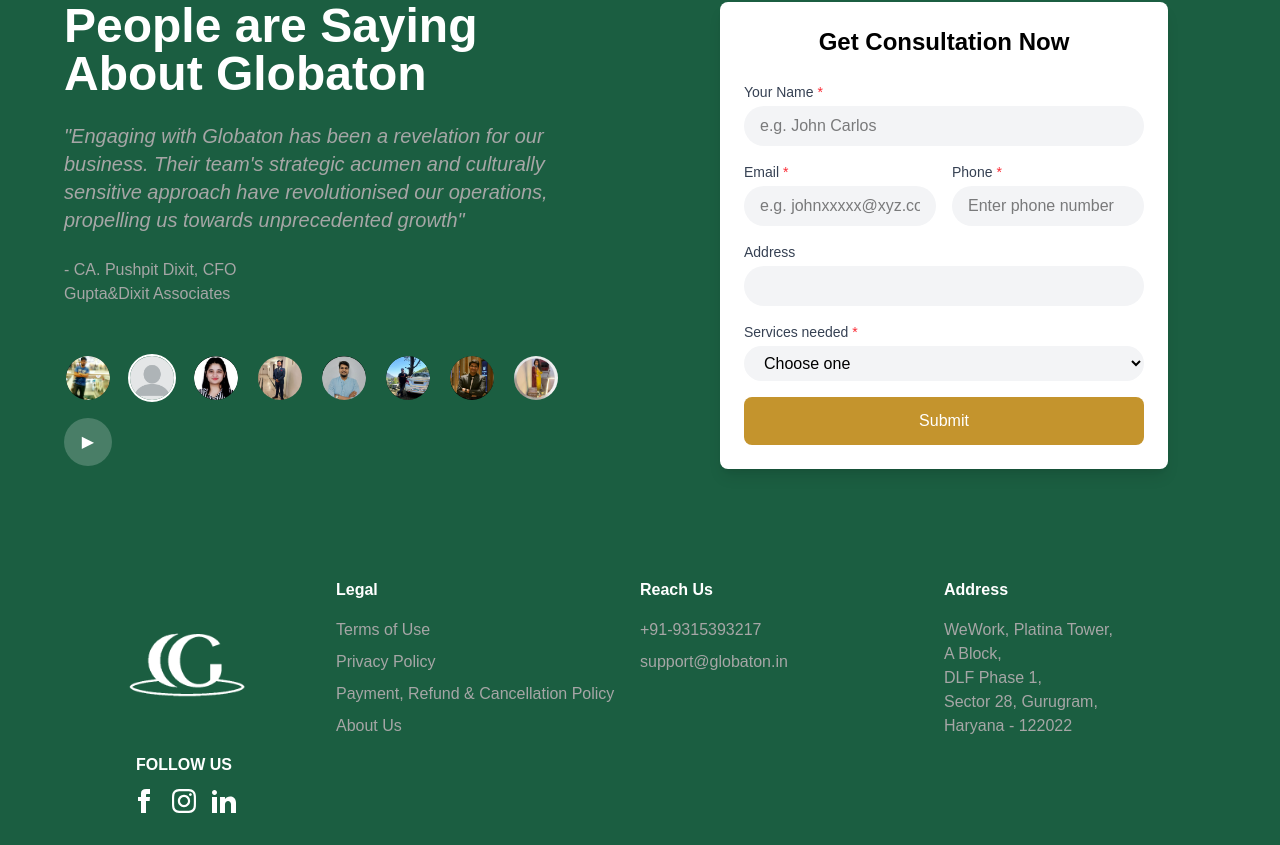
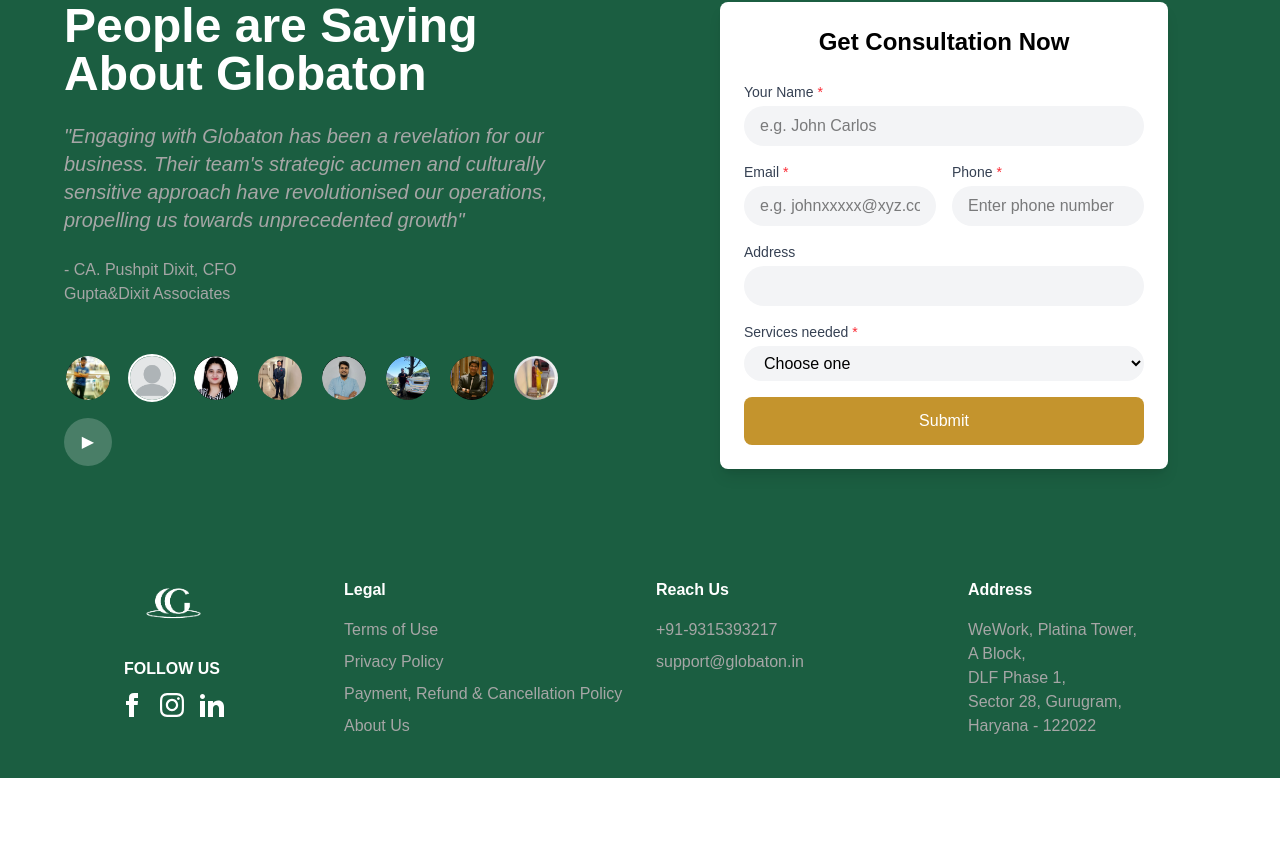
Before and after one commit to Ankita030694/globaton, a Next.js app: page / in a window 1280 px wide. Shown: the part 3965-4810 px from the top of the page. After the commit the page ends 4743 px from the top, so only its background shows below. Built offline with nearby package versions, Linux system fonts and the light colour scheme; no server answers; the database is empty.

Commit message:
fixed footer

```diff
--- a/src/components/Footer.tsx
+++ b/src/components/Footer.tsx
@@ -4,19 +4,20 @@
 const Footer = () => {
   return (
     <div className="bg-[#1B5E41] p-4 md:p-8 mt-auto">
-      <div className="flex flex-col md:flex-row justify-between items-start max-w-7xl mx-auto space-y-8 md:space-y-0">
-        <div className="w-full md:w-1/4 flex flex-col items-center">
-          <Link href="/">
+      <div className="grid grid-cols-1 md:grid-cols-4 gap-8 max-w-7xl mx-auto items-start">
+        {/* Column 1: Logo + Follow Us */}
+        <div className="flex flex-col items-center">
+          <Link href="/" className="-mt-4 block">
             <Image
               src="/logo1.png"
               alt="Globaton Logo"
-              width={400}
-              height={400}
-              className="w-48 md:w-auto"
+              width={160}
+              height={160}
+              className="w-36 h-auto"
             />
           </Link>
-          <h3 className="text-white font-bold mb-3 text-center">FOLLOW US</h3>
-          <div className="flex space-x-4 justify-center">
+          <h3 className="text-white font-bold mt-3 mb-3">FOLLOW US</h3>
+          <div className="flex space-x-4">
             <a href="https://www.facebook.com/GlobatonManagementAdvisors" className="text-white hover:text-gray-300">
               <svg xmlns="http://www.w3.org/2000/svg" className="h-6 w-6" fill="currentColor" viewBox="0 0 24 24">
                 <path d="M9 8h-3v4h3v12h5v-12h3.642l.358-4h-4v-1.667c0-.955.192-1.333 1.115-1.333h2.885v-5h-3.808c-3.596 0-5.192 1.583-5.192 4.615v3.385z" />
@@ -35,7 +36,8 @@
           </div>
         </div>
 
-        <div className="w-full md:w-1/4 text-center md:text-left">
+        {/* Column 2: Legal */}
+        <div className="flex flex-col items-start">
           <h3 className="text-white font-bold mb-4">Legal</h3>
           <ul className="text-[#A6A6A6]">
             <li className="mb-2"><a href="/termsandcondition">Terms of Use</a></li>
@@ -45,7 +47,8 @@
           </ul>
         </div>
 
-        <div className="w-full md:w-1/4 text-center md:text-left">
+        {/* Column 3: Reach Us */}
+        <div className="flex flex-col items-start">
           <h3 className="text-white font-bold mb-4">Reach Us</h3>
           <ul className="text-[#A6A6A6]">
             <li className="mb-2">+91-9315393217</li>
@@ -53,7 +56,8 @@
           </ul>
         </div>
 
-        <div className="w-full md:w-1/4 text-center md:text-left">
+        {/* Column 4: Address */}
+        <div className="flex flex-col items-start">
           <h3 className="text-white font-bold mb-4">Address</h3>
           <p className="text-[#A6A6A6]">
             WeWork, Platina Tower,<br />
```
